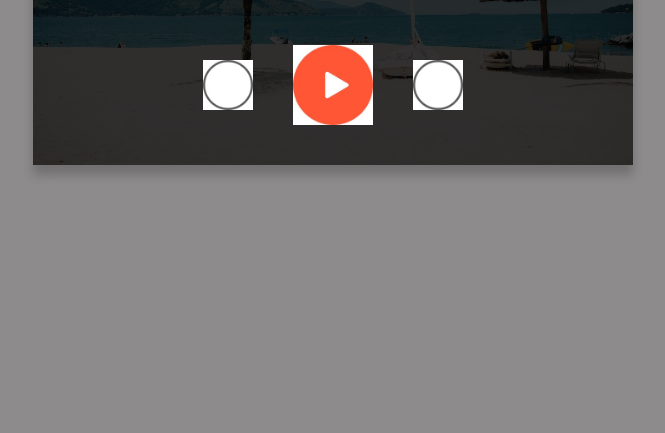
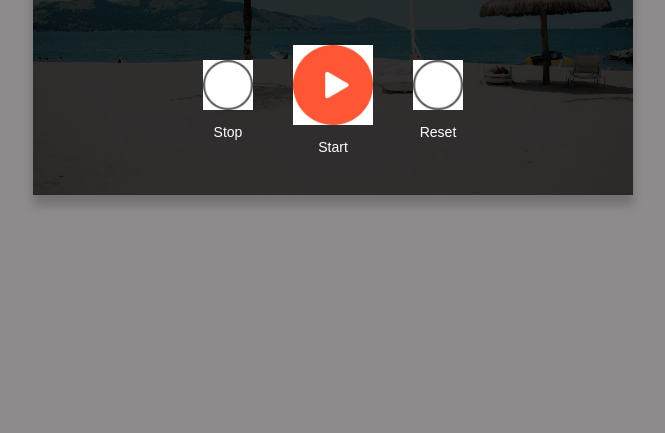
Before and after one commit to RaviGauta1121/PRODIGY_WD_02, a plain HTML site: page index.html in a window 1280 px wide. Shown: the part 367-800 px from the top of the page, without its empty margins (307-972 px from the left). Drawn offline with Linux system fonts and the light colour scheme; a web font is replaced by a local one.

Commit message:
add new style

```diff
--- a/index.html
+++ b/index.html
@@ -10,11 +10,20 @@
     <div class="stopwatch">
         <h1 id="displayTime" class="h1">00:00:00</h1>
         <div class="buttons">
-            <img src="images/img1.jpg" onclick="stopStartStopwatch()">
-            <img src="images/img4.jpg" onclick="startStopwatch()">
-            <img src="images/img3.jpg" onclick="resetStopwatch()">
+            <div class="button-container">
+                <img src="images/img1.jpg" onclick="stopStartStopwatch()">
+                <p>Stop</p>
+            </div>
+            <div class="button-container">
+                <img class="img2" src="images/img4.jpg" onclick="startStopwatch()">
+                <p>Start</p>
+            </div>
+            <div class="button-container">
+                <img src="images/img3.jpg" onclick="resetStopwatch()">
+                <p>Reset</p>
+            </div>
         </div>
     </div>
-<script src="script.js"></script>
+    <script src="script.js"></script>
 </body>
 </html>
--- a/script.js
+++ b/script.js
@@ -23,10 +23,12 @@ function startStopwatch() {
         clearInterval(timer);
     }
     timer = setInterval(stopwatch, 1000);
+
 }
 
 function stopStartStopwatch() {
     clearInterval(timer);
+
 }
 
 function resetStopwatch() {
--- a/styles.css
+++ b/styles.css
@@ -1,22 +1,22 @@
 @import url('https://fonts.googleapis.com/css2?family=Courier+Prime:ital@1&family=Playfair+Display:ital,wght@0,500;0,600;0,700;1,400&display=swap');
 
-*{
+* {
     margin: 0;
     padding: 0;
     font-family: 'Poppins', sans-serif;
     box-sizing: border-box;
 }
 
-body{
+body {
     background: #8d8b8b;
     font-family: 'Courier Prime', monospace;
     font-family: 'Playfair Display', serif;
 }
 
-.stopwatch{
+.stopwatch {
     width: 90%;
     max-width: 600px;
-    background-image: linear-gradient(rgba(0,0,0,0.8), rgba(0,0,0,0.8)),url(images/img2.jpg);
+    background-image: linear-gradient(rgba(0,0,0,0.8), rgba(0,0,0,0.8)), url(images/img2.jpg);
     background-size: cover;
     background-position: center;
     text-align: center;
@@ -26,7 +26,7 @@ body{
     box-shadow: 0 10px 10px rgba(0,0,0,0.2);
 }
 
-.stopwatch h1{
+.stopwatch h1 {
     margin-bottom: 60px;
     margin-top: 50px;
     font-size: 54px;
@@ -40,12 +40,22 @@ body{
     justify-content: center;
 }
 
-.buttons img{
+.button-container {
+    text-align: center;
+    margin: 0 20px;
+}
+
+.buttons img {
     width: 50px;
-    margin: 0 20px;
     cursor: pointer;
 }
 
-.buttons img:nth-child(2){
-  width: 80px;
+.buttons img.img2 {
+    width: 80px;
 }
+
+.button-container p {
+    margin-top: 10px;
+    font-size: 14px;
+    color: #fff;
+}
```
